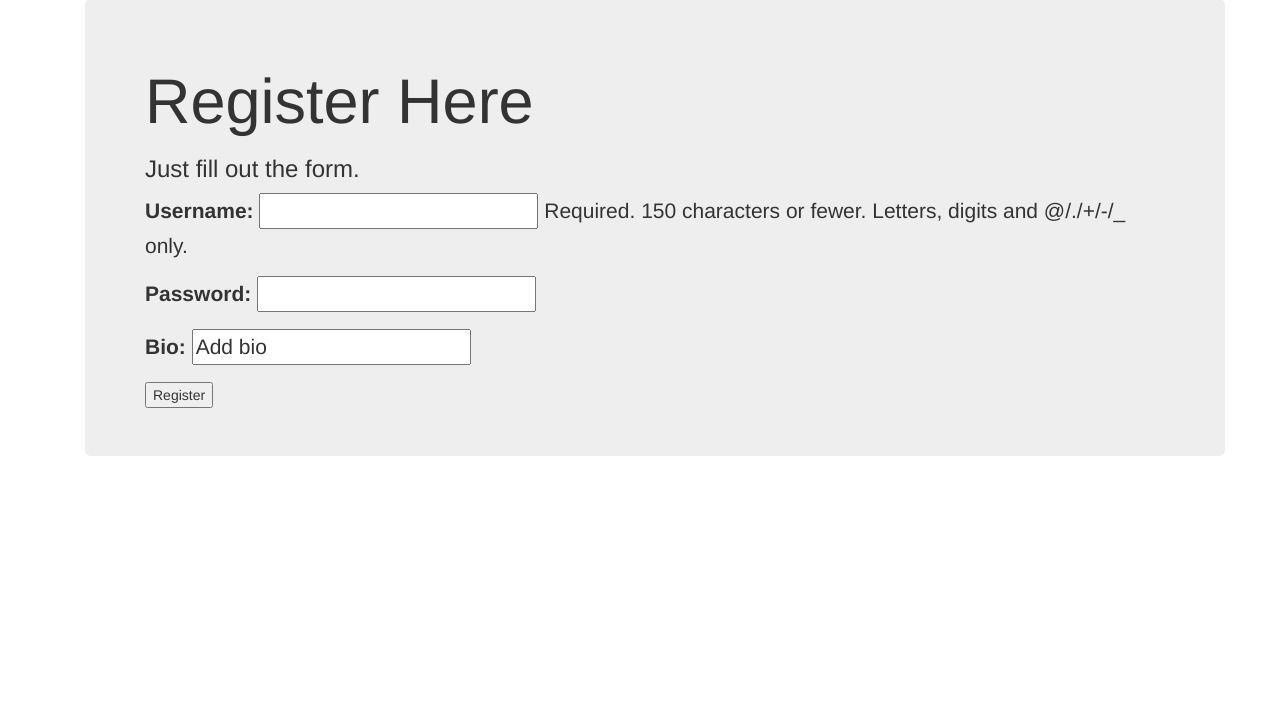
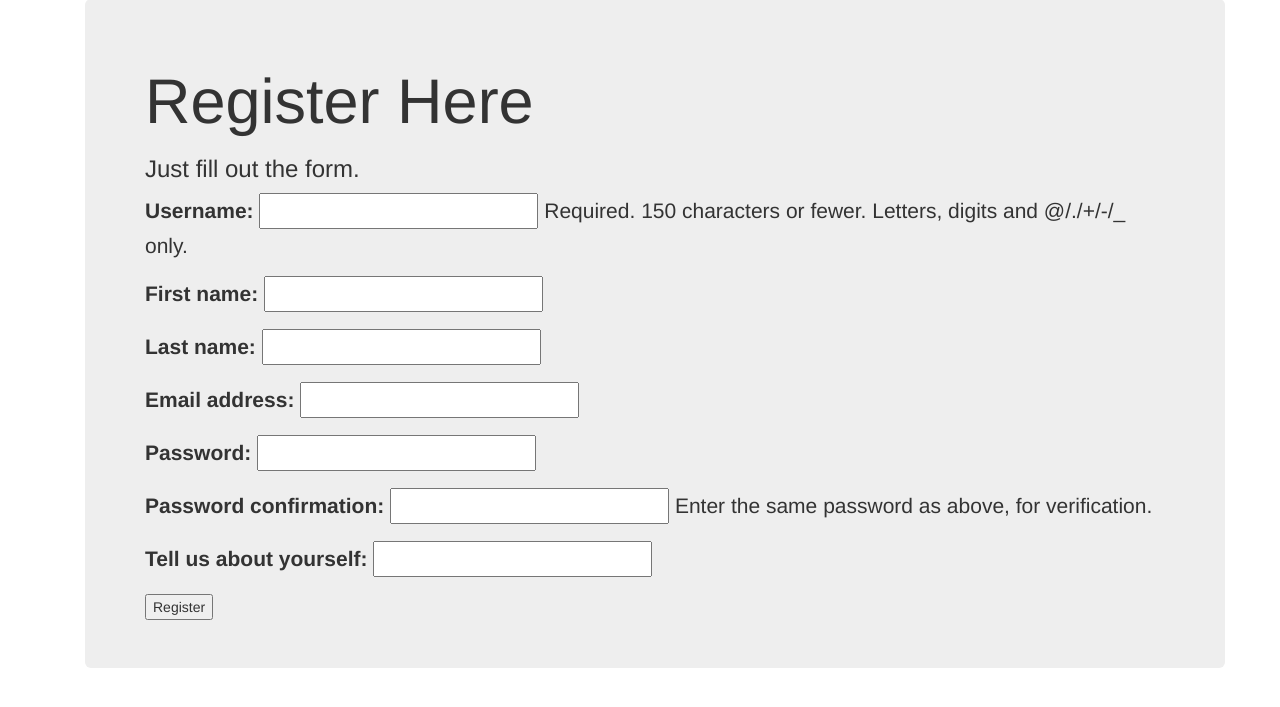
Before and after one commit to anubha92/mini_twitter, a Django app: page /core/register/ in a window 1280 px wide. Shown: the part 72-779 px from the top of the page. Run offline with Django 3.2, Linux system fonts and the light colour scheme; some libraries are stand-ins or nearby versions.

Commit message:
Added unique contraint for tweetlikes and removed profile form for registration

```diff
--- a/core/admin.py
+++ b/core/admin.py
@@ -1,7 +1,8 @@
 from django.contrib import admin
-from .models import UserProfileInfo,Tweet, FollowRelation
+from .models import Tweet, FollowRelation, User, UserProfileInfo, TweetLike
 # Register your models here.
 
 admin.site.register(UserProfileInfo)
 admin.site.register(Tweet)
 admin.site.register(FollowRelation)
+admin.site.register(TweetLike)
--- a/core/forms.py
+++ b/core/forms.py
@@ -1,16 +1,38 @@
 from django import forms
 from .models import User, Tweet, UserProfileInfo
 from django.contrib.auth.models import User
+from django.contrib.auth.forms import UserCreationForm
 
 
-class UserForm(forms.ModelForm):
-    password = forms.CharField(widget=forms.PasswordInput())
+class UserCreationForm(forms.ModelForm):
+    password1 = forms.CharField(label=("Password"), widget=forms.PasswordInput)
+    password2 = forms.CharField(label=("Password confirmation"), widget=forms.PasswordInput,
+                                help_text=("Enter the same password as above, for verification."))
+    bio = forms.CharField(label=("Tell us about yourself"), max_length=200)
     class Meta():
         model = User
-        fields = ('username', 'password')
+        fields = ('username', 'first_name', 'last_name', 'email', 'password1', 'password2', 'bio')
 
+    def save(self, commit=True):
+        user = super(UserCreationForm, self).save(commit=False)
+        user.set_password(self.cleaned_data["password1"])
+        if commit:
+            user.save()
+        return user
 
-class UserProfileInfoForm(forms.ModelForm):
-    class Meta():
-        model = UserProfileInfo
-        fields = ('bio',)
+    def clean_password2(self):
+        password1 = self.cleaned_data.get("password1")
+        password2 = self.cleaned_data.get("password2")
+        if password1 and password2 and password1 != password2:
+            raise forms.ValidationError(
+                self.error_messages['password_mismatch'],
+                code='password_mismatch',
+            )
+        return password2
+
+    def save(self, commit=True):
+        user = super(UserCreationForm, self).save(commit=False)
+        user.set_password(self.cleaned_data["password1"])
+        if commit:
+            user.save()
+        return user
--- a/core/models.py
+++ b/core/models.py
@@ -32,8 +32,11 @@ class FollowRelation(models.Model):
         return str(self.user) +  str(self.follow)
 
 class TweetLike(models.Model):
-    tweet = models.ForeignKey(Tweet, on_delete=models.CASCADE, related_name = 'tweet')
-    liked_by = models.ForeignKey(User, on_delete=models.CASCADE, related_name='liked_by')
+    tweet = models.ForeignKey(Tweet, on_delete=models.CASCADE, related_name = 'likes')
+    liked_by = models.ForeignKey(User, on_delete=models.CASCADE, related_name='likes')
 
     def __str__(self):
         return str(self.liked_by.username)
+
+    class Meta:
+        unique_together = ("tweet", "liked_by")
--- a/core/urls.py
+++ b/core/urls.py
@@ -7,14 +7,14 @@ app_name = 'core'
 # Be careful setting the name to just /login use userlogin instead!
 
 urlpatterns=[
-    url(r'^register/$',views.register,name='register'),
-    url(r'^home/$', views.home, name='home'),
-    url(r'^home/tweet/$', views.post_tweet, name='post_tweet'),
+    path('register/',views.register,name='register'),
+    path('home/', views.home, name='home'),
+    path('home/tweet/', views.post_tweet, name='post_tweet'),
     path('home/tweet/like/<tweet_id>/', views.post_like, name='post_like'),
     path('profile/<userid>/', views.get_profile, name='get_profile'),
     path('profile/<userid>/followers/', views.get_followers, name='get_followers'),
     path('profile/<userid>/following/', views.get_following, name='get_following'),
-    url(r'^home/search/$', views.search_profile, name='search_profile'),
-    url(r'^timeline/$', views.timeline, name='timeline'),
-    url(r'^editbio/$', views.edit_bio, name='edit_bio'),
+    path('home/search/', views.search_profile, name='search_profile'),
+    path('timeline/', views.timeline, name='timeline'),
+    path('editbio/', views.edit_bio, name='edit_bio'),
 ]
--- a/core/views.py
+++ b/core/views.py
@@ -1,15 +1,15 @@
 from django.shortcuts import render
 from django.contrib.auth import authenticate, login, logout
-from django.contrib.auth.models import User
 from django.http import HttpResponseRedirect, HttpResponse
 from django.urls import reverse
 from django.contrib.auth.decorators import login_required
 from django.db.models import Q
+from django.db import IntegrityError
 
 
 
-from core.models import User, Tweet, FollowRelation, UserProfileInfo, TweetLike
-from .forms import UserForm, User, UserProfileInfoForm
+from core.models import Tweet, FollowRelation, UserProfileInfo, TweetLike
+from core.forms import User, UserCreationForm
 
 
 # Create your views here.
@@ -27,24 +27,20 @@ def user_logout(request):
 def register(request):
     registered = False
     if request.method == 'POST':
-        user_form = UserForm(data=request.POST)
-        profile_form = UserProfileInfoForm(data=request.POST)
-        if user_form.is_valid() and profile_form.is_valid():
+        user_form = UserCreationForm(request.POST)
+        if user_form.is_valid():
             user = user_form.save()
-            user.set_password(user.password)
             user.save()
-            profile = profile_form.save(commit=False)
-            profile.user = user
+            bio = user_form.cleaned_data.get('bio')
+            profile = UserProfileInfo(user=user, bio=bio)
             profile.save()
             registered = True
         else:
-            print(user_form.errors, profile_form.errors)
+            print(user_form.errors)
     else:
-        user_form = UserForm()
-        profile_form = UserProfileInfoForm()
+        user_form = UserCreationForm()
     return render(request, 'core/registration.html',
                   {'user_form': user_form,
-                   'profile_form': profile_form,
                    'registered': registered})
 
 
@@ -94,7 +90,7 @@ def get_profile(request, userid):
             return render(request, 'core/profile.html',
                                   {'profile_user': u, 'all_tweets': t, 'followed': followed, 'me':request.user})
         else:
-            followed = True
+            followed = False
             return render(request, 'core/profile.html', {'profile_user': u, 'all_tweets': t, 'followed': followed, 'me':request.user})
     else:
         if request.method == 'POST':
@@ -108,8 +104,11 @@ def get_profile(request, userid):
 def post_like(request, tweet_id):
     u = request.user
     t = Tweet.objects.get(id=tweet_id)
-    new_t = TweetLike.objects.create(tweet=t, liked_by=u )
-    new_t.save()
+    try:
+        new_t = TweetLike.objects.create(tweet=t, liked_by=u )
+        new_t.save()
+    except IntegrityError:
+        return HttpResponse("already liked")
     all_likes = TweetLike.objects.filter(tweet=t)
     return render(request, 'core/tweets_liked_by.html', {'all_likes': all_likes, 'tweet':t})
 
--- a/templates/core/profile.html
+++ b/templates/core/profile.html
@@ -18,7 +18,7 @@
       <a href="{%  url 'core:get_following' userid=profile_user.user_id %}" ><h3>Following</h3></a>
       <h3>TWEETS</h3><br>
       {% for t in all_tweets %}
-          <li>{{ t }}</li><br>
+          <li>{{ t.contents }}</li><br>
           <form method="POST" action="{% url 'core:post_like' tweet_id=t.id %}" >
           {% csrf_token %}
                 <input type="submit" value="Like">
--- a/templates/core/registration.html
+++ b/templates/core/registration.html
@@ -11,7 +11,6 @@
 <form enctype="multipart/form-data" method="POST">
           {% csrf_token %}
           {{ user_form.as_p }}
-          {{ profile_form.as_p }}
           <input type="submit" name="" value="Register">
         </form>
 
--- a/templates/core/tweets_liked_by.html
+++ b/templates/core/tweets_liked_by.html
@@ -2,7 +2,7 @@
 {% block body_block %}
 <div class="container" xmlns="http://www.w3.org/1999/html">
   <div class="jumbotron">
-  <h3>Tweet: {{ tweet }}</h3>
+  <h3>Tweet: {{ tweet.contents }}</h3><h4>{{ tweet.published_time }}</h4>
   <h4>Liked by ....</h4>
       {% for t in all_likes %}
           <li>{{ t.liked_by.username }}</li>
```
